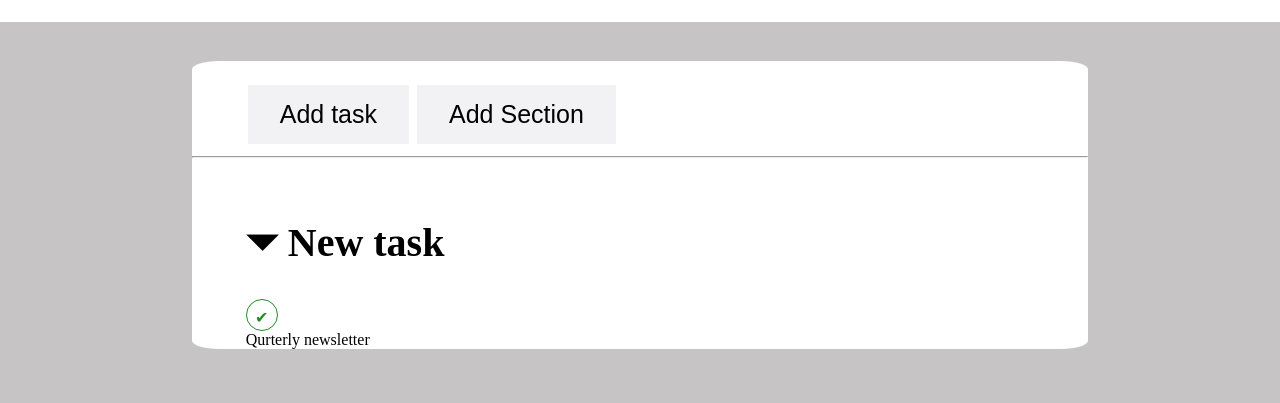
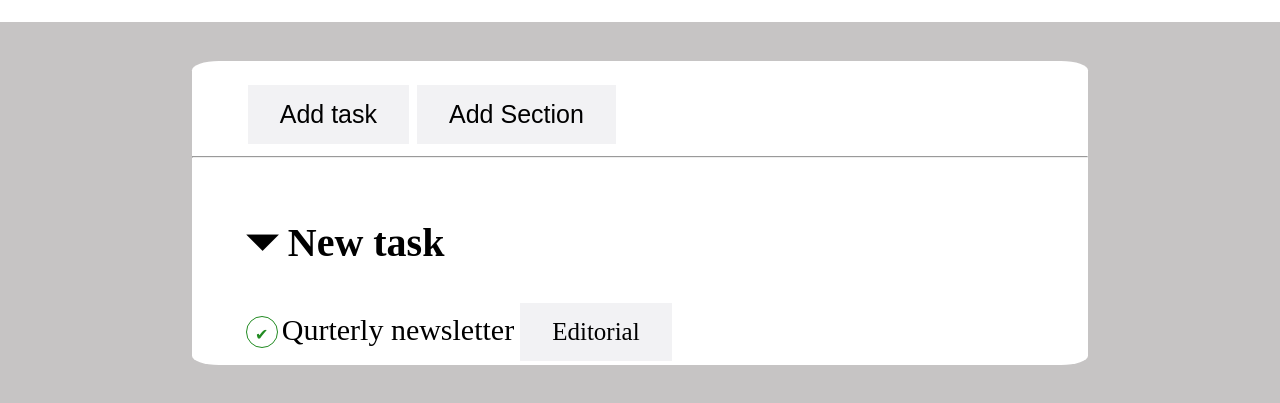
Before and after one commit to stefanomurtas/html-css-toboolist, a plain HTML site: page index.html in a window 1280 px wide. Shown: the part 113-516 px from the top of the page. Drawn offline with Linux system fonts and the light colour scheme.

Commit message:
add class testo

```diff
--- a/index.html
+++ b/index.html
@@ -27,6 +27,7 @@
             <h2>&#9207;  New task</h2>
             <div class="simbolo1">&#10004;</div>
             <div class="testo">Qurterly newsletter</div>
+            <div class="box">Editorial</div>
         </section>
     </main>
 
--- a/style.css
+++ b/style.css
@@ -85,3 +85,7 @@ h2{
 
 
 }
+.testo{
+    display: inline-block;
+    font-size:30px;
+}
```
Also changed, not shown: 1 other file.
